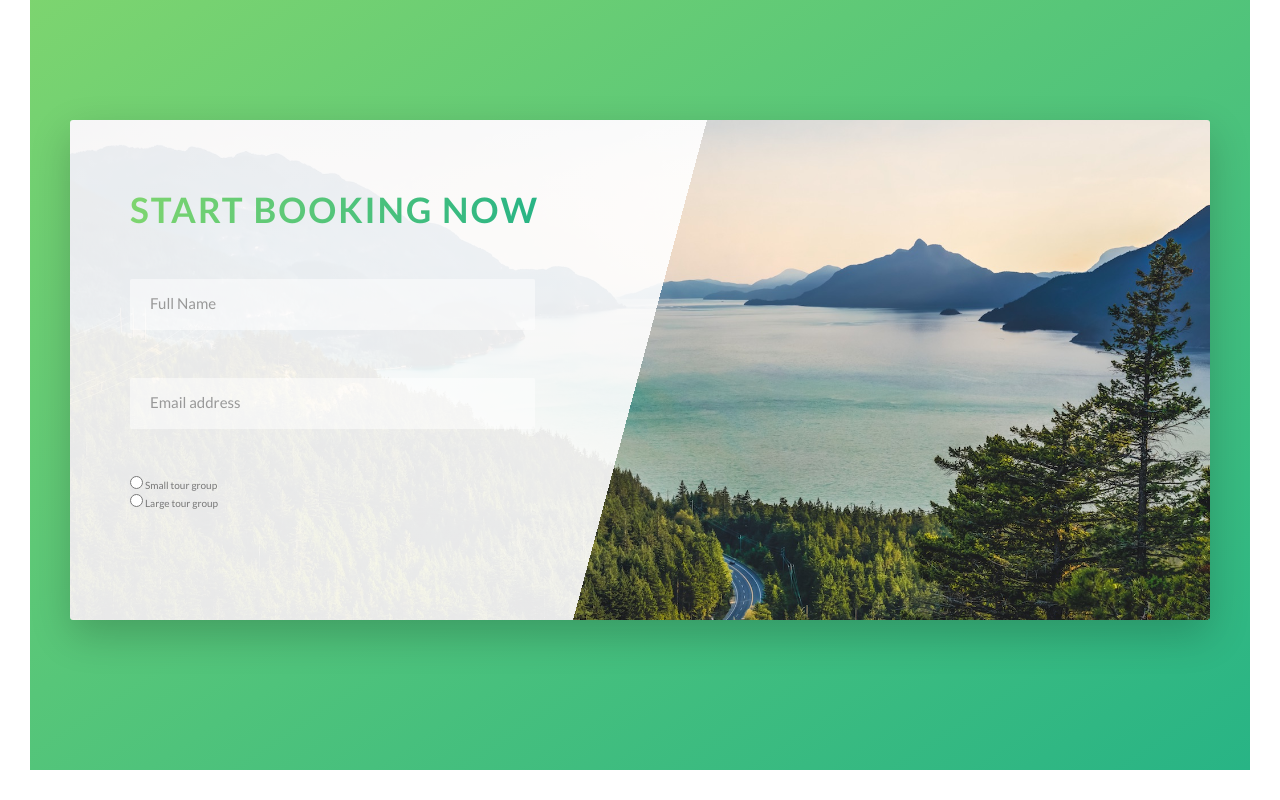
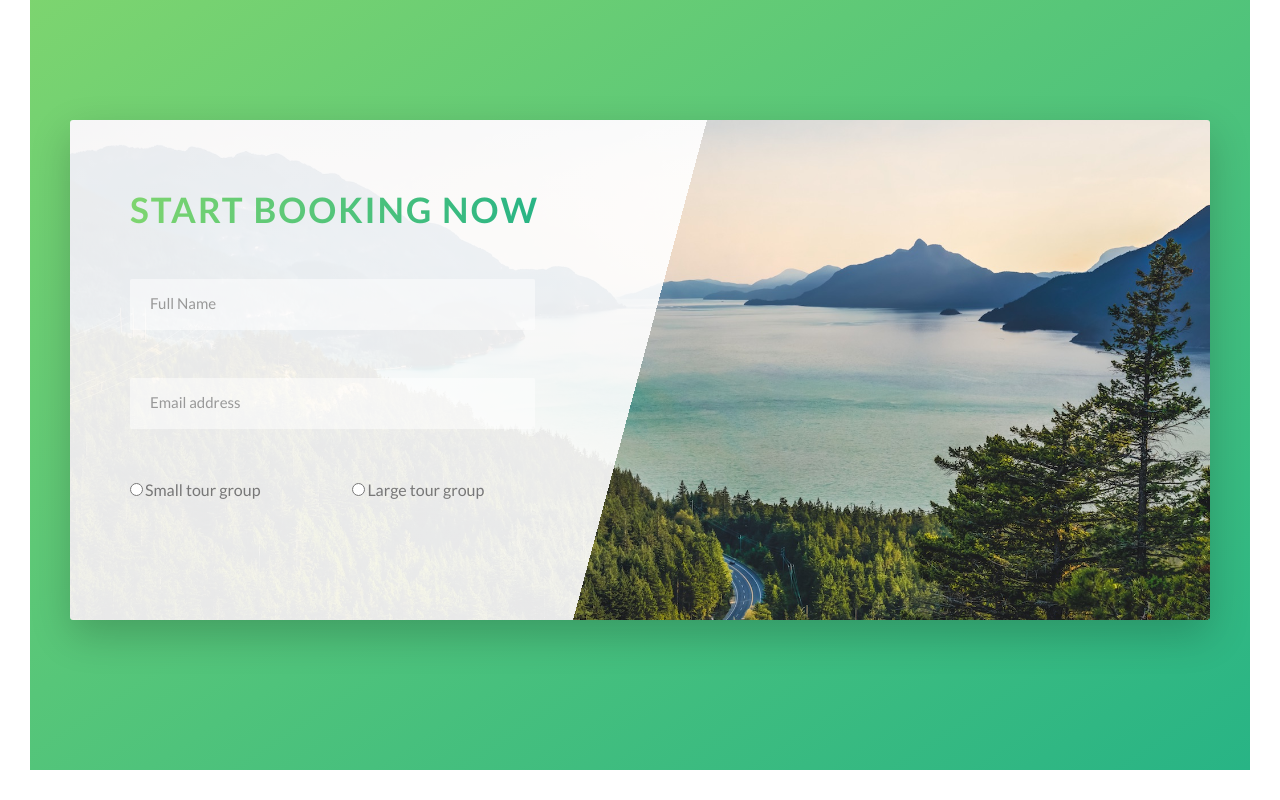
Before and after one commit to thmsbnrd/natours_sass, a website: page index.html in a window 1280 px wide. Shown: the part 4506-5306 px from the top of the page. Drawn offline with Linux system fonts and the light colour scheme.

Commit message:
placed radio button side by side

```diff
--- a/index.html
+++ b/index.html
@@ -303,11 +303,17 @@
               <div class="form__group">
                 <div class="form__radio-group">
                   <input type="radio" class="form__radio-input" id="small" name="size">
-                  <label for="small" class="form__radio-label">Small tour group</label>
+                  <label for="small" class="form__radio-label">
+                    <span class="form__radio-button"></span>
+                    Small tour group
+                  </label>
                 </div>
                 <div class="form__radio-group">
                   <input type="radio" class="form__radio-input" id="large" name="size">
-                  <label for="large" class="form__radio-label">Large tour group</label>
+                  <label for="large" class="form__radio-label">
+                    <span class="form__radio-button"></span>
+                    Large tour group
+                  </label>
                 </div>
               </div>
             </form>
--- a/sass/components/_form.scss
+++ b/sass/components/_form.scss
@@ -45,4 +45,14 @@
     visibility: hidden;
     transform: translateY(-4rem);
   }
+
+  &__radio-group {
+    width: 49%;
+    display: inline-block;
+  }
+
+  &__radio-label {
+    font-size: $default-font-size;
+    cursor: pointer;
+  }
 }
```
Also changed, not shown: css/style.css.
